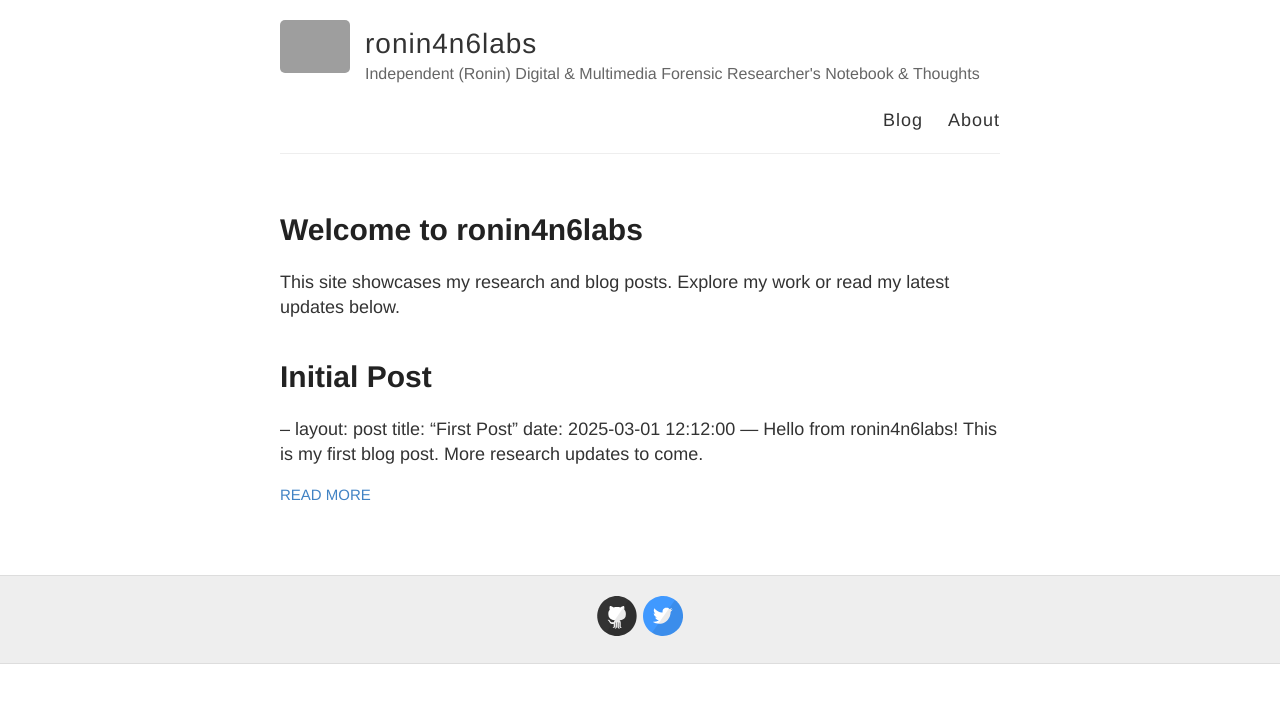
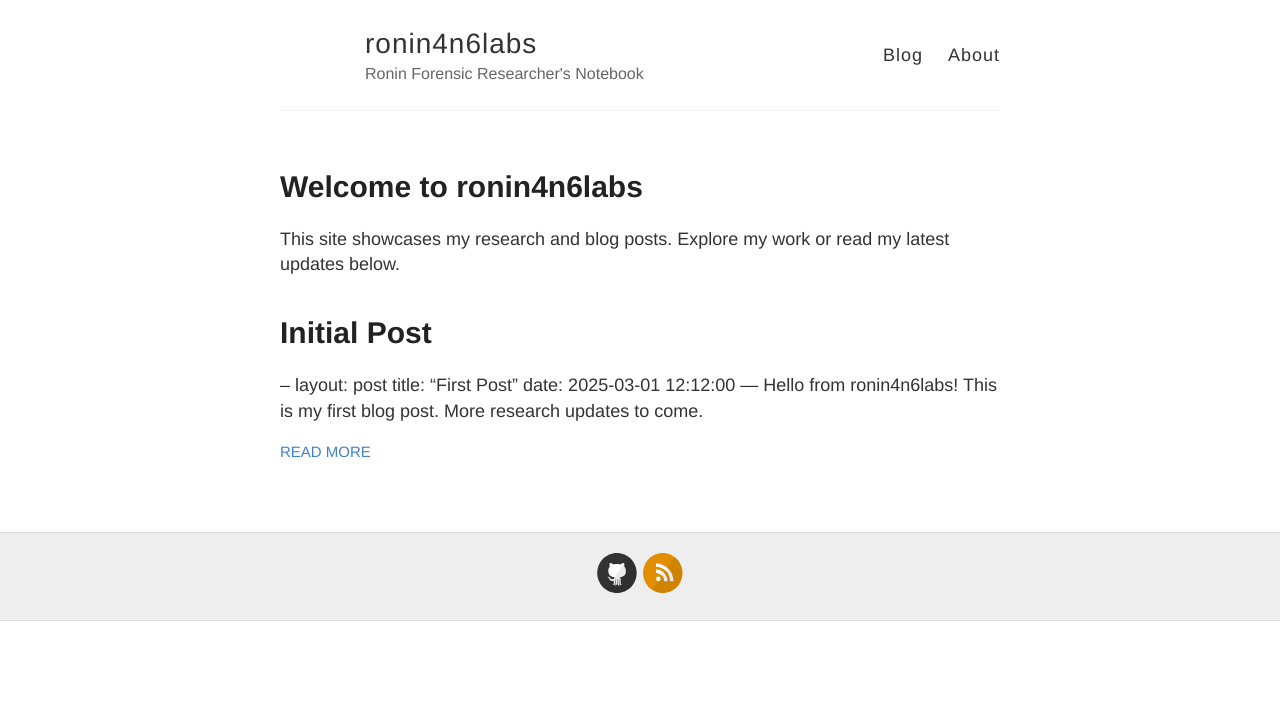
Before and after one commit to ronin4n6labs/Ronin4n6Labs.github.io, a Jekyll site: the page built from index.md, in a window 1280 px wide. Shown: the top 703 px of the page. Built offline with Jekyll 4.4.1, drawn with Linux system fonts in a browser that asks for light colours; some of the changed lines change nothing that is shown; grey boxes are pictures that could not be loaded.

Commit message:
Updated _config.yml

```diff
--- a/_config.yml
+++ b/_config.yml
@@ -1,83 +1,63 @@
-#
 # This file contains configuration flags to customize your site
-#
 
 # Name of your site (displayed in the header)
 name: ronin4n6labs
 
 # Short bio or description (displayed in the header)
-description: Independent (Ronin) Digital & Multimedia Forensic Researcher's Notebook & Thoughts
+description: "Ronin Forensic Researcher's Notebook"
 
-# URL of your avatar or profile pic (you could use your GitHub profile pic)
-avatar: https://raw.githubusercontent.com/barryclark/jekyll-now/master/images/jekyll-logo.png
+# URL of your avatar or profile pic (optional)
+avatar:  # Leave blank or add your own URL, e.g., https://github.com/ronin4n6labs.png
 
-#
-# Flags below are optional
-#
+# Your website URL
+url: "https://ronin4n6labs.github.io"
 
-# Includes an icon in the footer for each username you enter
+# Footer links (customize or leave blank)
 footer-links:
   dribbble:
-  email:
+  email: # your.email@example.com
   facebook:
   flickr:
-  github: barryclark/jekyll-now
+  github: ronin4n6labs
   instagram:
   linkedin:
   pinterest:
-  rss: # just type anything here for a working RSS icon
-  twitter: jekyllrb
-  stackoverflow: # your stackoverflow profile, e.g. "users/50476/bart-kiers"
-  youtube: # channel/<your_long_string> or user/<user-name>
-  googleplus: # anything in your profile username that comes after plus.google.com/
+  rss: yes  # Enables RSS icon
+  twitter: # your_twitter_handle
+  stackoverflow:
+  youtube:
+  googleplus:
 
-
-# Enter your Disqus shortname (not your username) to enable commenting on posts
-# You can find your shortname on the Settings page of your Disqus account
+# Optional: Disqus or Google Analytics
 disqus:
-
-# Enter your Google Analytics web tracking code (e.g. UA-2110908-2) to activate tracking
 google_analytics:
 
-# Your website URL (e.g. http://barryclark.github.io or http://www.barryclark.co)
-# Used for Sitemap.xml and your RSS feed
-url:
-
-# If you're hosting your site at a Project repository on GitHub pages
-# (http://yourusername.github.io/repository-name)
-# and NOT your User repository (http://yourusername.github.io)
-# then add in the baseurl here, like this: "/repository-name"
+# Baseurl (leave empty for user repo like yours)
 baseurl: ""
 
-#
-# !! You don't need to change any of the configuration flags below !!
-#
-
+# Permalink style
 permalink: /:title/
 
-# The release of Jekyll Now that you're using
+# Jekyll Now version
 version: v1.2.0
 
-# Jekyll 3 now only supports Kramdown for Markdown
+# Markdown settings
 kramdown:
-  # Use GitHub flavored markdown, including triple backtick fenced code blocks
   input: GFM
-  # Jekyll 3 and GitHub Pages now only support rouge for syntax highlighting
   syntax_highlighter: rouge
   syntax_highlighter_opts:
-    # Use existing pygments syntax highlighting css
     css_class: 'highlight'
 
-# Set the Sass partials directory, as we're using @imports
+# Sass settings
 sass:
-  style: :expanded # You might prefer to minify using :compressed
+  style: :expanded
 
-# Use the following plug-ins
+# Plugins
 gems:
-  - jekyll-sitemap # Create a sitemap using the official Jekyll sitemap gem
-  - jekyll-feed # Create an Atom feed using the official Jekyll feed gem
+  - jekyll-sitemap
+  - jekyll-feed
 
-# Exclude these files from your production _site
+# Exclude from production
 exclude:
   - Gemfile
   - Gemfile.lock
```
